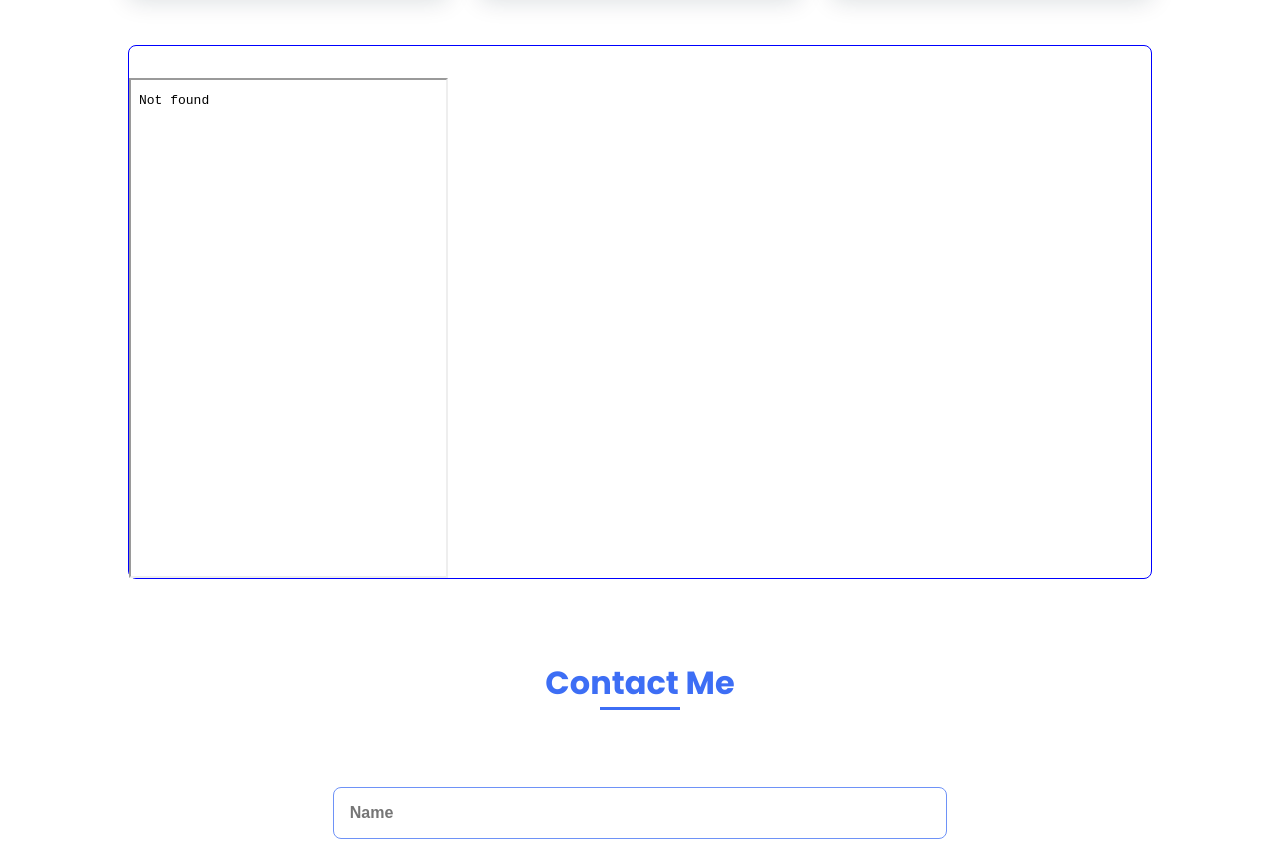
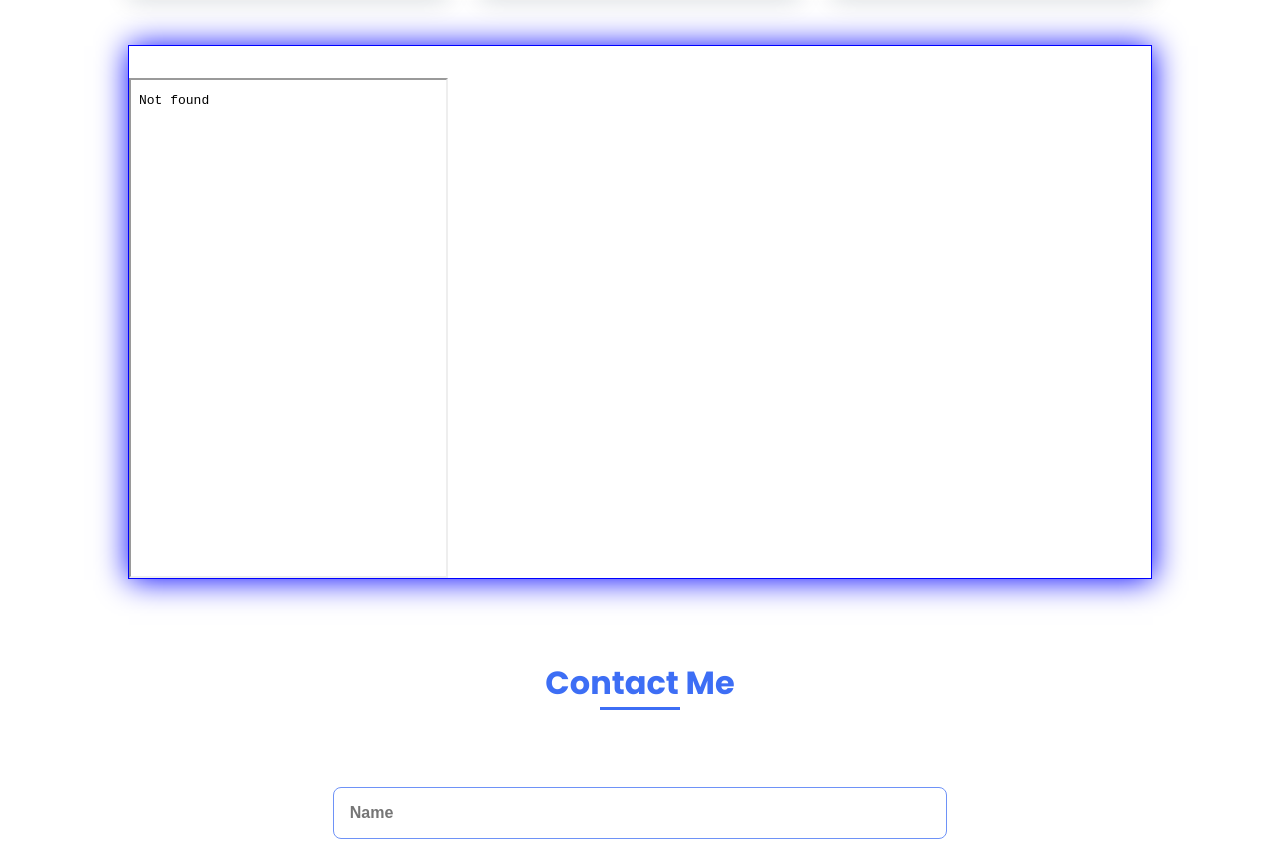
Before and after one commit to sabinpthomas/sabinpthomas.github.io, a plain HTML site: page index.html in a window 1280 px wide. Shown: the part 2478-3323 px from the top of the page. Drawn offline with nearby package versions, Linux system fonts and the light colour scheme.

Commit message:
Update styles.css

```diff
--- a/assets/css/styles.css
+++ b/assets/css/styles.css
@@ -282,8 +282,9 @@ img {
 }
 
 .iframe_border {
-  border:1px solid blue;
-  border-radius: .5rem;
+  border:0.5px solid blue;
+  border-radius: 0rem;
+  box-shadow: 0.5px 0.5px 30px blue;
 }
 
 .about__img img {
```
